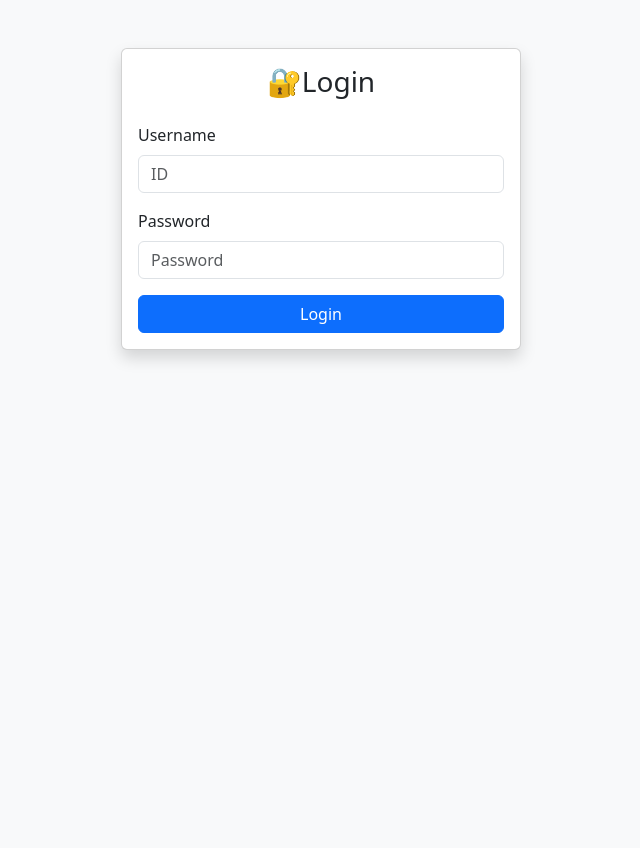
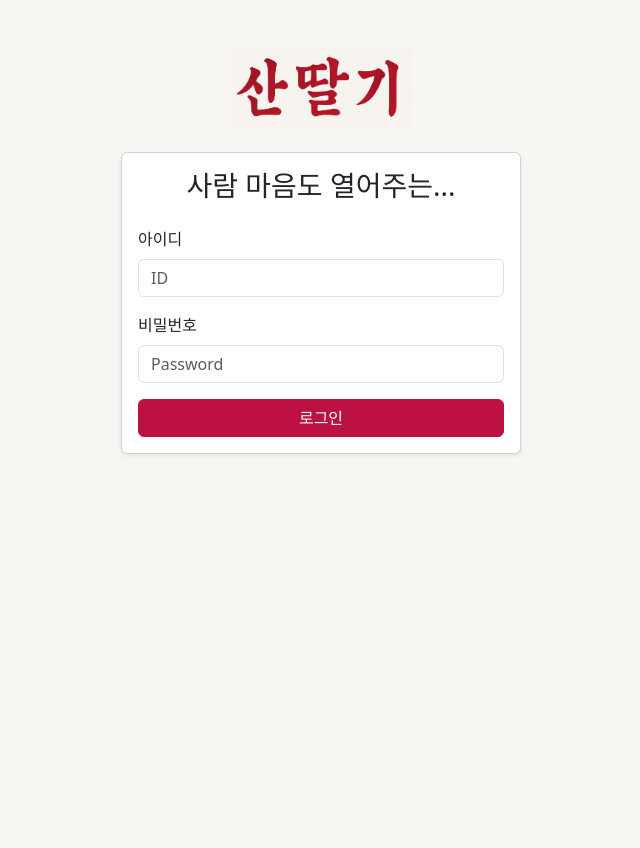
Before and after one commit to Sanddalggi/raspberryflask, a Flask app: page /login in a window 1280 px wide. Shown: the whole page, without its empty margins (319-959 px from the left). Before the commit the page ends 361 px from the top, so only its background shows below. Run offline with Flask 3, Linux system fonts and the light colour scheme.

Commit message:
add style(body background color)

```diff
--- a/app.py
+++ b/app.py
@@ -159,4 +159,4 @@ def index():
 # ------------------------- 서버 실행 -------------------------
 if __name__ == '__main__':
     threading.Thread(target=generate_qr_loop, daemon=True).start()
-    socketio.run(app, host="127.0.0.1", port=5000, debug=True, use_reloader=True) # 서버 리로딩 끄려면 use_reloader=False
+    socketio.run(app, host="127.0.0.1", port=5000, debug=True, use_reloader=False)
--- /dev/null
+++ b/static/style/style.css
@@ -0,0 +1,21 @@
+:root {
+    --main-color: #bc1142;
+}
+html, body{
+    height: 100%;
+    margin: 0;
+    padding: 0;
+    background-color: #f8f6f2 !important; /* !important는 bootstrap의 bg-light 설정을 덮기위함 */
+}
+.btn-primary {
+    background-color: var(--main-color);
+    border-color: var(--main-color);
+}
+.btn-primary:hover {
+    background-color: #a01038;
+    border-color: #a01038;
+}
+.form-control:focus {
+    border-color: var(--main-color);
+    box-shadow: 0 0 0 0.2rem rgba(188, 17, 66, 0.25);
+}
--- a/templates/login.html
+++ b/templates/login.html
@@ -2,25 +2,29 @@
 <html lang="ko">
 <head>
     <meta charset="UTF-8">
-    <title>로그인</title>
+    <title>Sanddalggi Login</title>
     <link href="https://cdn.jsdelivr.net/npm/bootstrap@5.3.0/dist/css/bootstrap.min.css" rel="stylesheet">
+    <link href="{{ url_for('static', filename='style/style.css') }}" rel="stylesheet">
 </head>
-<body class="bg-light">
+<body> <!-- class = "bg-light" 없애버렸음 -->
     <div class="container mt-5">
-        <div class="card mx-auto shadow" style="max-width: 400px;">
+        <div class="text-center mb-4">
+            <img src="{{ url_for('static', filename='Raspberry_logo.png') }}" alt="로고" style="height: 80px;">
+        </div>
+        <div class="card mx-auto shadow-sm" style="max-width: 400px;">
             <div class="card-body">
-                <h3 class="card-title text-center mb-4">🔐Login</h3>
+                <h3 class="card-title text-center mb-4 text-dark">사람 마음도 열어주는...</h3>
                 <form method="POST" action="{{ url_for('login') }}">
                     <div class="mb-3">
-                        <label for="username" class="form-label">Username</label>
+                        <label for="username" class="form-label">아이디</label>
                         <input type="text" class="form-control" id="username" name="username" placeholder="ID" required>
                     </div>
                     <div class="mb-3">
-                        <label for="password" class="form-label">Password</label>
+                        <label for="password" class="form-label">비밀번호</label>
                         <input type="password" class="form-control" id="password" name="password" placeholder="Password" required>
                     </div>
                     <div class="d-grid">
-                        <button type="submit" class="btn btn-primary">Login</button>
+                        <button type="submit" class="btn btn-primary">로그인</button>
                     </div>
                 </form>
             </div>
```
Also changed, not shown: static/Raspberry_logo.png (added).
